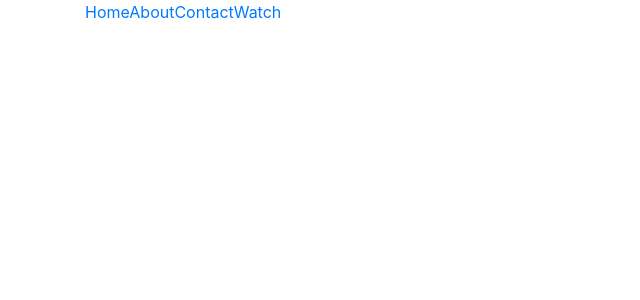
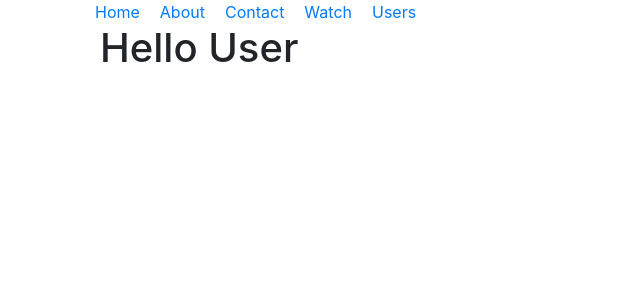
Before and after one commit to zilonjakir/my_react, a React (Create React App) app: page /user in a window 1280 px wide. Shown: the top 300 px of the page, without its empty margins (0-640 px from the left). Built offline with nearby package versions, Linux system fonts and the light colour scheme; no server answers.

Commit message:
api call - 1

```diff
--- a/package.json
+++ b/package.json
@@ -3,6 +3,7 @@
   "version": "0.1.0",
   "private": true,
   "dependencies": {
+    "axios": "^0.18.0",
     "bootstrap": "^4.1.3",
     "react": "^16.5.2",
     "react-dom": "^16.5.2",
--- a/src/Components/App.css
+++ b/src/Components/App.css
@@ -0,0 +1,3 @@
+.menuBar{
+    margin: 10px;
+}
--- a/src/Components/App.js
+++ b/src/Components/App.js
@@ -7,6 +7,7 @@ import Home from './Pages/Home';
 import About from './Pages/About';
 import Contact from './Pages/Contact';
 import Watch from './Pages/Watch';
+import User from './Pages/User';
 
 
 
@@ -24,6 +25,7 @@ class App extends Component {
             <Route path="/about" component={About}/>
             <Route path="/contact" component={Contact}/>
             <Route path="/watch" component={Watch}/>
+            <Route path="/user" component={User}/>
           </Switch>
         </div>
       </div>
--- a/src/Components/Navigation.js
+++ b/src/Components/Navigation.js
@@ -4,10 +4,11 @@ import { NavLink } from "react-router-dom";
 const Navigation = () => {
     return (
         <div>
-            <NavLink to="/">Home</NavLink>
-            <NavLink to="/about">About</NavLink>
-            <NavLink to="/contact">Contact</NavLink>
-            <NavLink to="/watch">Watch</NavLink>
+            <NavLink className="menuBar" to="/">Home</NavLink>
+            <NavLink className="menuBar" to="/about">About</NavLink>
+            <NavLink className="menuBar" to="/contact">Contact</NavLink>
+            <NavLink className="menuBar" to="/watch">Watch</NavLink>
+            <NavLink className="menuBar" to="/user">Users</NavLink>
         </div>
     )
 }
--- /dev/null
+++ b/src/Components/Pages/User.js
@@ -0,0 +1,47 @@
+import React, { Component } from 'react';
+
+const axios = require('axios');
+class User extends Component {
+
+  constructor (props){
+    super(props)
+    this.state = {
+      userId:[]
+    }
+  }
+
+
+  // componentDidMount1(){
+  //   fetch('http://192.168.0.37/apsisengine/id-test')
+  //     .then(res=>res.json())
+  //     .then(data=>{
+  //       this.setState({
+  //         userId:data
+  //       })
+  //     })
+  // }
+
+  componentDidMount(){
+
+    axios.get('http://192.168.0.37/apsisengine/id-test',{
+      method: 'GET',
+      mode: 'no-cors',
+      headers: {
+        'Access-Control-Allow-Origin': '*',
+        'Content-Type': 'application/json',
+      },
+      withCredentials: true,
+      credentials: 'same-origin',
+    })
+    .then(results => console.log(results))
+  }
+    render() {
+      return (
+          <div className="container">
+            <h1>Hello User</h1>
+          </div>
+      );
+    }
+  }
+
+export default User;
```
Also changed, not shown: 1 other file (tests, documents, lock files or other folders).
